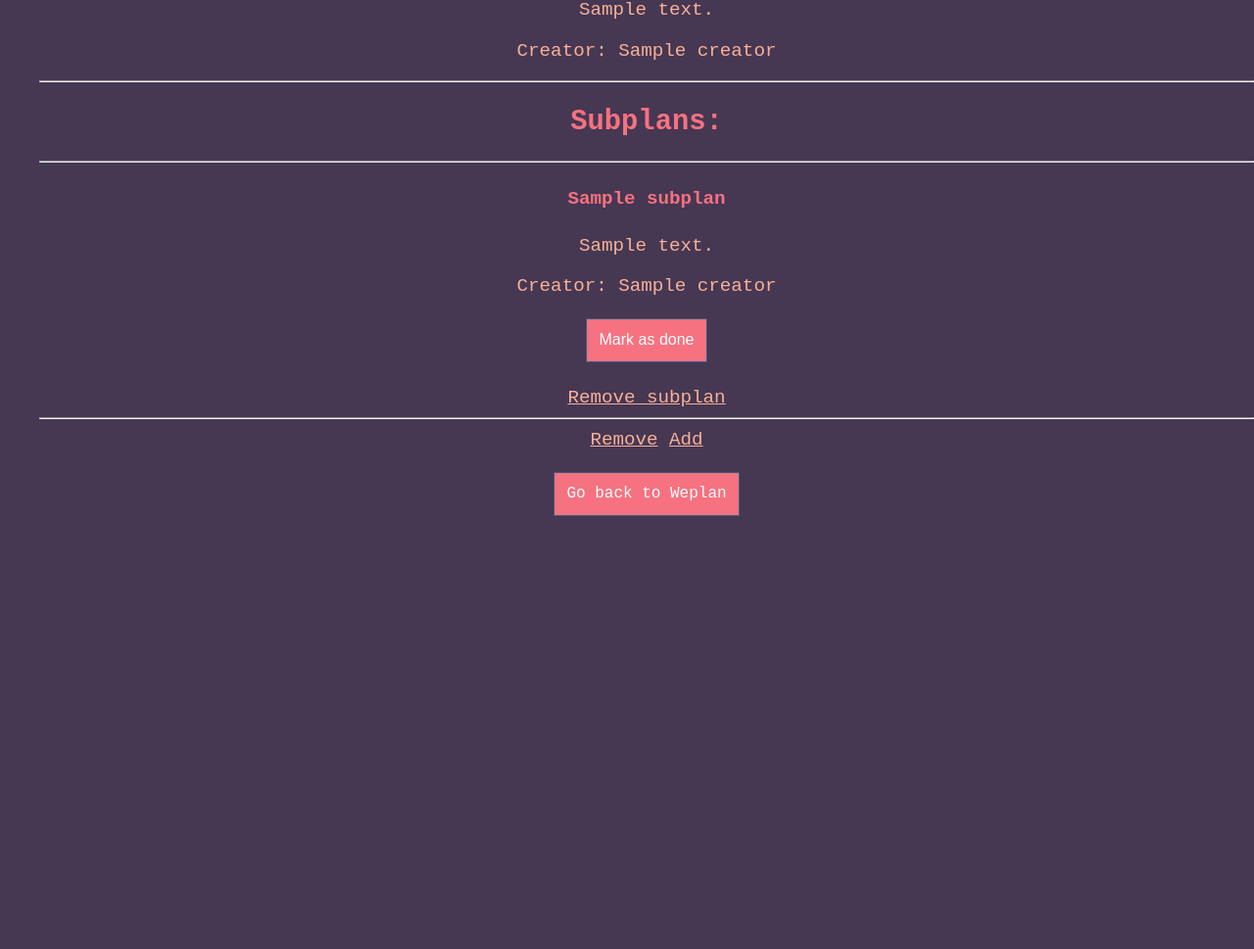
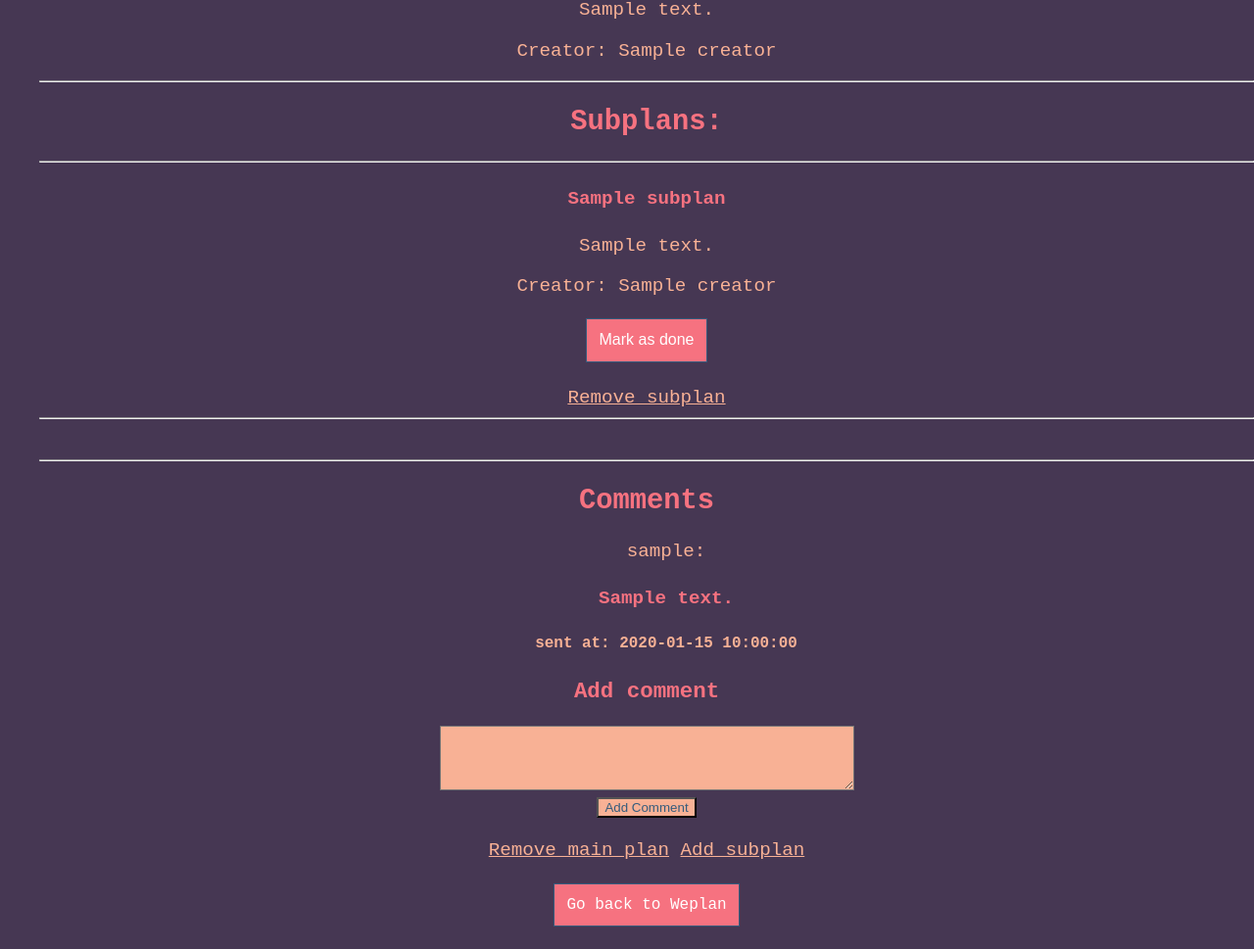
Before and after one commit to lowdodo/tsoha-weplan, a Flask app: template templates/plan.html in a window 1280 px wide. Shown: the part 166-1135 px from the top of the page at 98% size. Before the commit the page ends 693 px from the top, so only its background shows below. Run offline with Flask 3, Linux system fonts and the light colour scheme; the visitor is signed in with stand-in values (Sample User, id 1); the template is opened without the code that fills it: most values are stand-ins (such as "Sample title", 1, 10 or a date in 2020).

Commit message:
added comments

```diff
--- a/templates/plan.html
+++ b/templates/plan.html
@@ -17,6 +17,7 @@
       </nav>
     <ul>
     <h1>{{ main_plan.name }}</h1>
+    <div class="task-box {% if main_plan.status %}completed{% endif %}"
     {% if main_plan.description %}
     <p>{{ main_plan.description }}</p>
     {%endif%}
@@ -43,11 +44,33 @@
             </div>
             <hr>
         {% endfor %}
+        {% else %}
+        <form action="/mark_done/{{plan_id}}" method="Post">
+            <button type="submit" class="submitbutton">Mark plan as done</button>
+        </form>
     {% endif %}
-
-    <a href="/removeplan/{{ plan_id }}">Remove</a>
-
-    <a href="/addsub/{{ plan_id }}">Add</a>
+    <br>
+    <hr>
+    <h2>Comments</h2>
+    <ul>
+    <div class="comments">
+        {% for comment in comments %}
+        <div class="comment {% if comment.status %}comment_done{% else %}comment_notdone{% endif %}">
+          <div class="comment_username">{{ comment.username }}:</div>
+          <h4>{{ comment.comment }}</h4>
+          <h5>sent at: {{ comment.created_at}}</h4>
+          </div>
+        {% endfor %}
+      </ul>
+    </div>
+    <h3>Add comment</h3>
+    <form action="/commentplan/{{ plan_id }}" method="POST">
+    <textarea name="comment_text" rows="4" cols="50"></textarea><br>
+    <input type="submit" value="Add Comment">
+    </form>
+    <br>
+    <a href="/removeplan/{{ plan_id }}">Remove main plan</a>
+    <a href="/addsub/{{ plan_id }}">Add subplan</a>
 
     <p><a href="/" class="go-back-link">Go back to Weplan</a></p>
 
```
